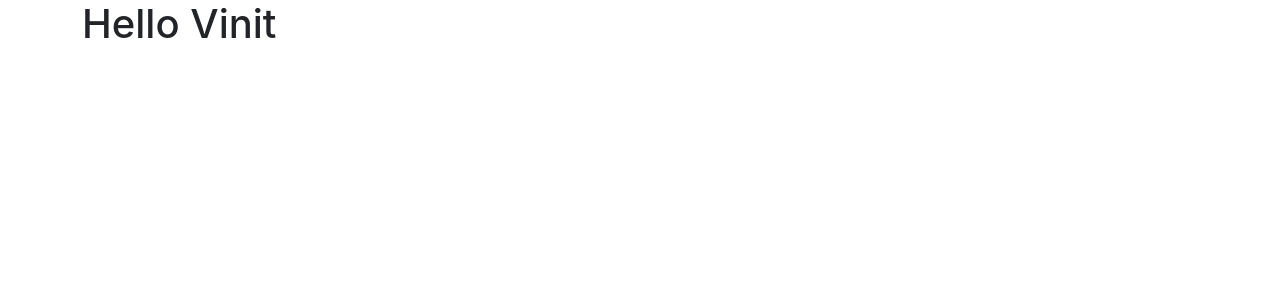
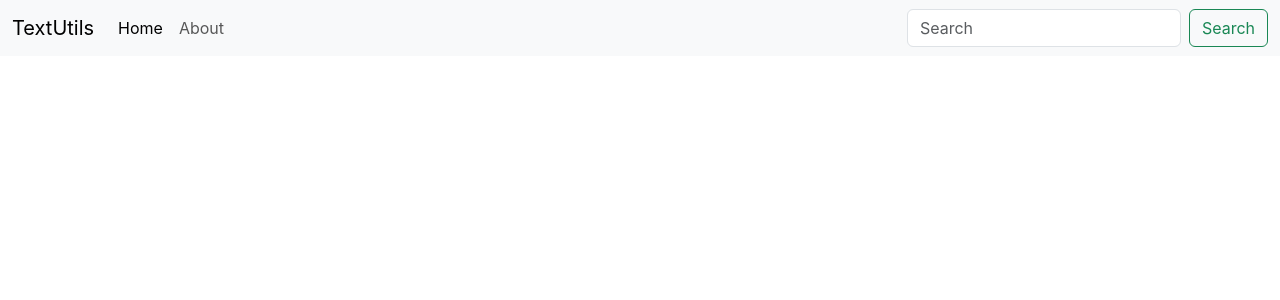
Before and after one commit to Vinit1234/FrontEnd, a React (Create React App) app in the folder CodeWithHarryFE/React/codes/my-app/: page / in a window 1280 px wide. Shown: the top 300 px of the page. Built offline with nearby package versions, Linux system fonts and the light colour scheme.

Commit message:
Added bootstrap code for navbar

```diff
--- a/CodeWithHarryFE/React/codes/my-app/src/App.js
+++ b/CodeWithHarryFE/React/codes/my-app/src/App.js
@@ -1,16 +1,10 @@
-import logo from "./logo.svg";
+// import logo from "./logo.svg";
 import "./App.css";
 
-let name = "Vinit";
+// let name = "Vinit";
 function App() {
   return (
-    <>
-      <div className="container">
-        {/* Using variables */}
-        <h1>Hello {name}</h1>
-      </div>
-    </>
-
+    // ** Default code=======================================
     // <div className="App">
     //   <header className="App-header">
     //     <img src={logo} className="App-logo" alt="logo" />
@@ -27,6 +21,46 @@
     //     </a>
     //   </header>
     // </div>
+
+    // ** Example-1=======================================
+    // <>
+    //   <div className="container">
+    //     {/* Using variables */}
+    //     <h1>Hello {name}</h1>
+    //   </div>
+    // </>
+
+    // ** Example-2=======================================
+    // Copy pasted Navbar code from Bootstrap and modified
+    // Tip: 1. find open tags and close all tags
+    // 2. replace class by className
+    // 3. replce href="/" to href="/"
+    // 4. add href="/" to wherever it is missing in anchor tag
+    <>
+      <nav className="navbar navbar-expand-lg bg-body-tertiary">
+  <div className="container-fluid">
+    <a className="navbar-brand" href="/">TextUtils</a>
+    <button className="navbar-toggler" type="button" data-bs-toggle="collapse" data-bs-target="#navbarSupportedContent" aria-controls="navbarSupportedContent" aria-expanded="false" aria-label="Toggle navigation">
+      <span className="navbar-toggler-icon"></span>
+    </button>
+    <div className="collapse navbar-collapse" id="navbarSupportedContent">
+      <ul className="navbar-nav me-auto mb-2 mb-lg-0">
+        <li className="nav-item">
+          <a className="nav-link active" aria-current="page" href="/">Home</a>
+        </li>
+        <li className="nav-item">
+          <a className="nav-link" href="/">About</a>
+        </li>
+      </ul>
+      <form className="d-flex" role="search">
+        <input className="form-control me-2" type="search" placeholder="Search" aria-label="Search"/>
+        <button className="btn btn-outline-success" type="submit">Search</button>
+      </form>
+    </div>
+  </div>
+</nav>
+    </>
+
   );
 }
 
```
Also changed, not shown: 1 other file (tests, documents, lock files or other folders).
